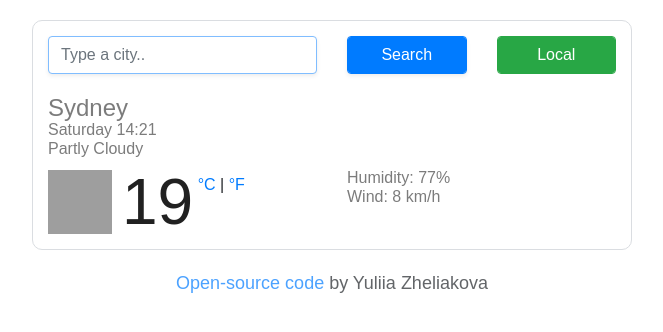
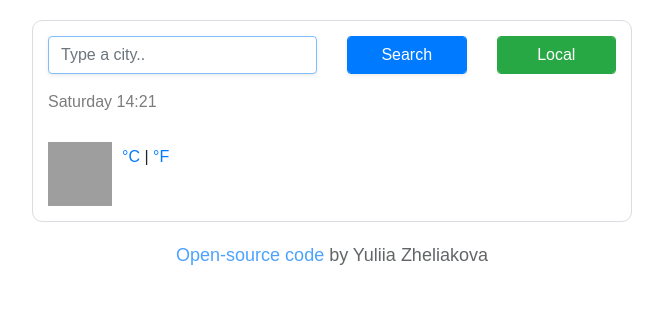
Before and after one commit to yuliia-zheliakova/weather-app, a plain HTML site: page index.html in a window 1280 px wide. Shown: the whole page, without its empty margins (308-971 px from the left). Drawn offline with nearby package versions, Linux system fonts and the light colour scheme; grey boxes are pictures that could not be loaded.

Commit message:
Added local weather as a default

```diff
--- a/index.html
+++ b/index.html
@@ -46,10 +46,10 @@
           </div>
         </form>
 
-        <h1 id="city">Sydney</h1>
+        <h1 id="city"></h1>
         <ul>
           <li id="date"></li>
-          <li id="weatherDescr">Partly Cloudy</li>
+          <li id="weatherDescr"></li>
         </ul>
         <div class="row">
           <div class="col-6">
@@ -60,7 +60,7 @@
                 class="weather-icon float-left"
               />
               <div class="float-left">
-                <span class="temperature" id="temperature">19</span
+                <span class="temperature" id="temperature"></span
                 ><span class="units">
                   <a href="#" id="celsius-link">°C</a> |
                   <a href="#" id="fahrenheit-link">°F</a>
@@ -70,8 +70,8 @@
           </div>
           <div class="col-6">
             <ul>
-              <li id="humidity">Humidity: 77%</li>
-              <li id="wind">Wind: 8 km/h</li>
+              <li id="humidity"></li>
+              <li id="wind"></li>
             </ul>
           </div>
         </div>
--- a/main.js
+++ b/main.js
@@ -1,4 +1,5 @@
-//Start with current date
+//Start with local weather and current date
+navigator.geolocation.getCurrentPosition(handlePosition);
 getCurFullDate();
 
 // Display the date
```
